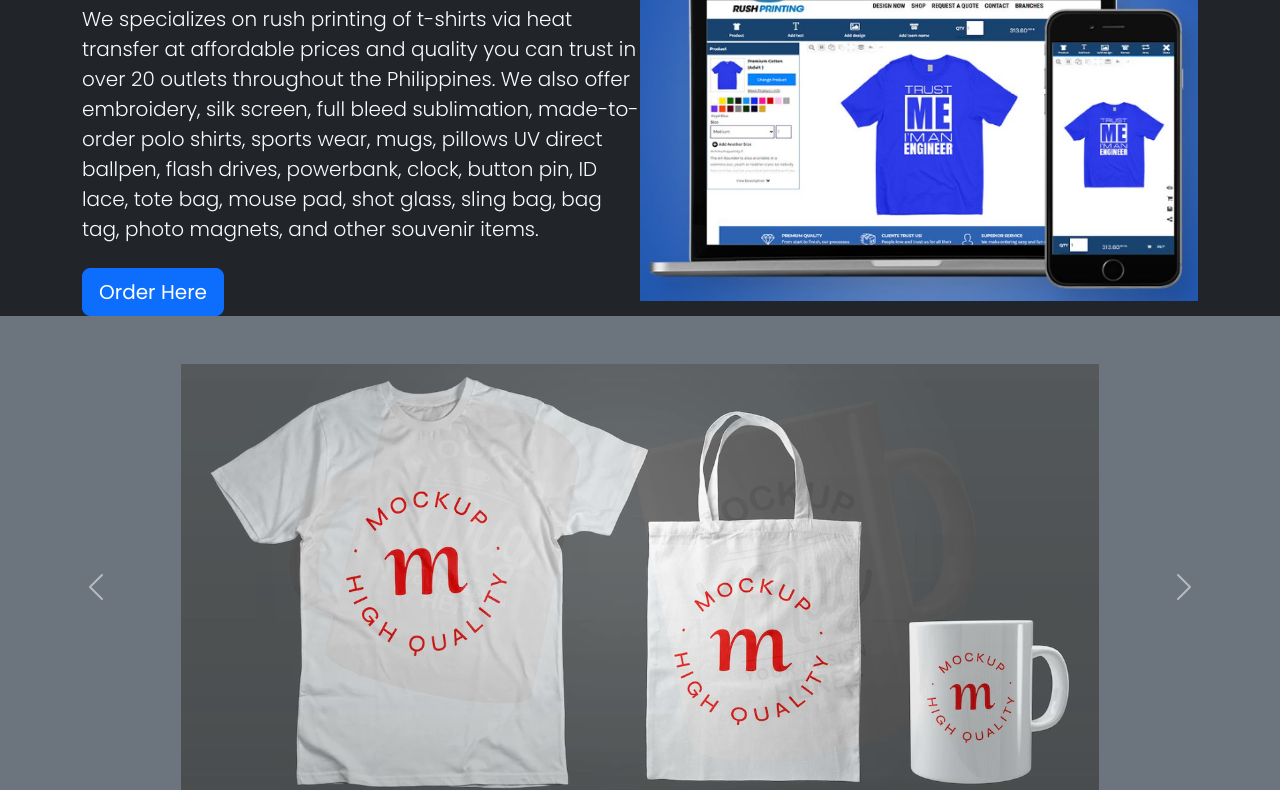
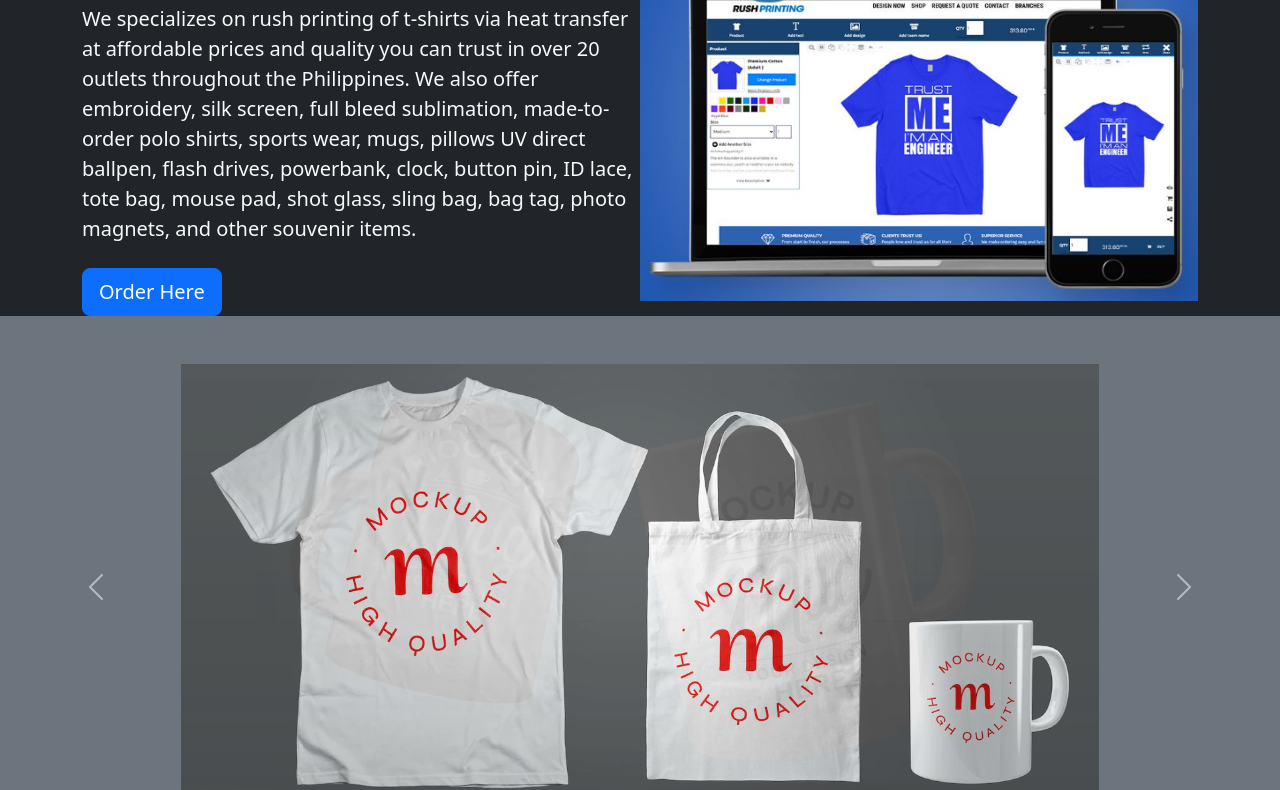
Before and after one commit to AriesMolinar22/mini-capstone, a plain HTML site: page index.html in a window 1280 px wide. Shown: the part 176-966 px from the top of the page. Drawn offline with nearby package versions, Linux system fonts and the light colour scheme; a script that the page names is missing; a web font is replaced by a local one.

Commit message:
fixed bootstrap issue

```diff
--- a/index.html
+++ b/index.html
@@ -21,6 +21,9 @@
       crossorigin="anonymous"
       referrerpolicy="no-referrer"
     />
+
+    <!-- bootstrap CDN -->
+    <link href="https://cdn.jsdelivr.net/npm/bootstrap@5.2.0/dist/css/bootstrap.min.css" rel="stylesheet" integrity="sha384-gH2yIJqKdNHPEq0n4Mqa/HGKIhSkIHeL5AyhkYV8i59U5AR6csBvApHHNl/vI1Bx" crossorigin="anonymous">
 
     <title>Mini Capstone 1</title>
   </head>
```
Also changed, not shown: 1 other file.
